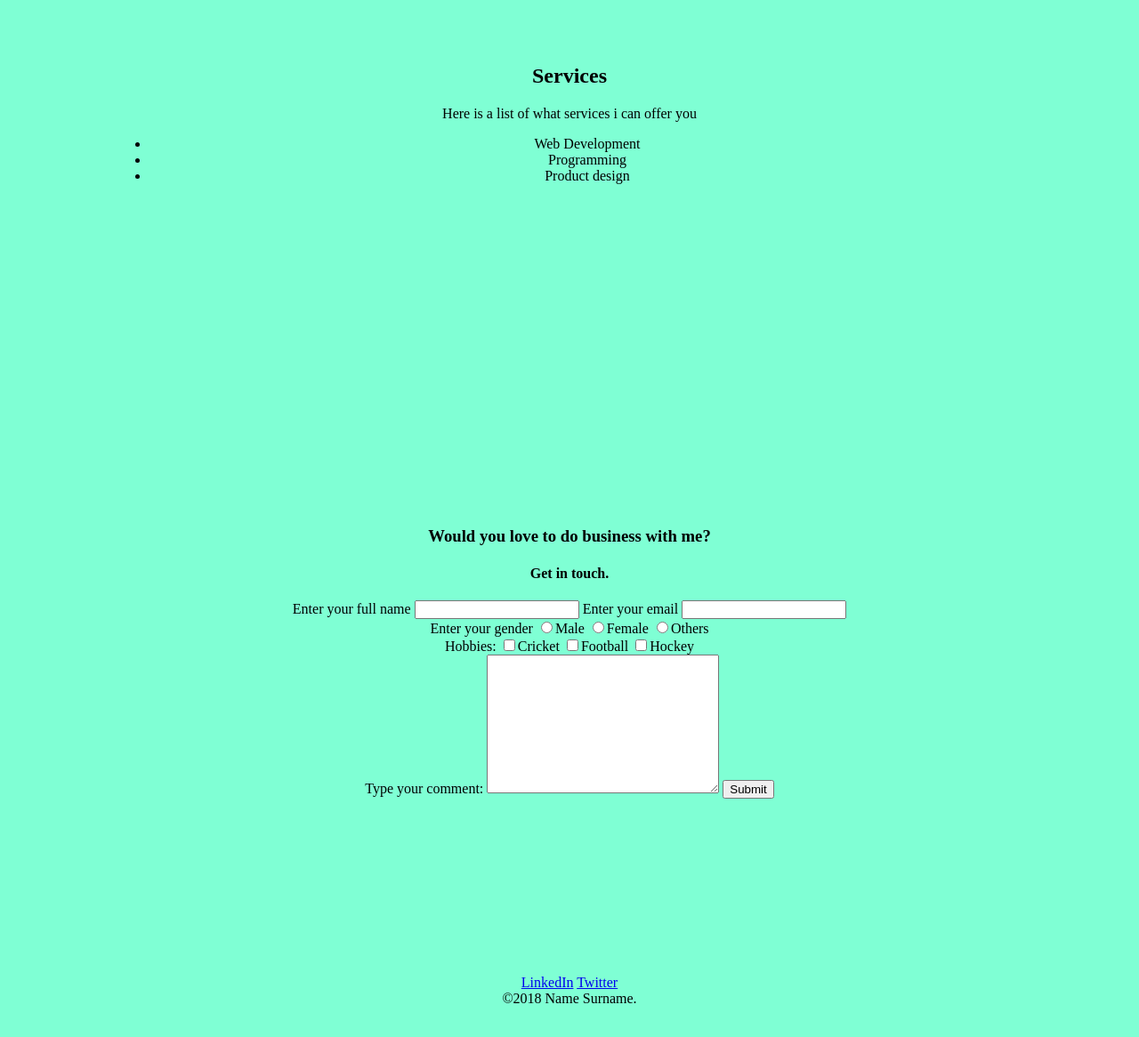
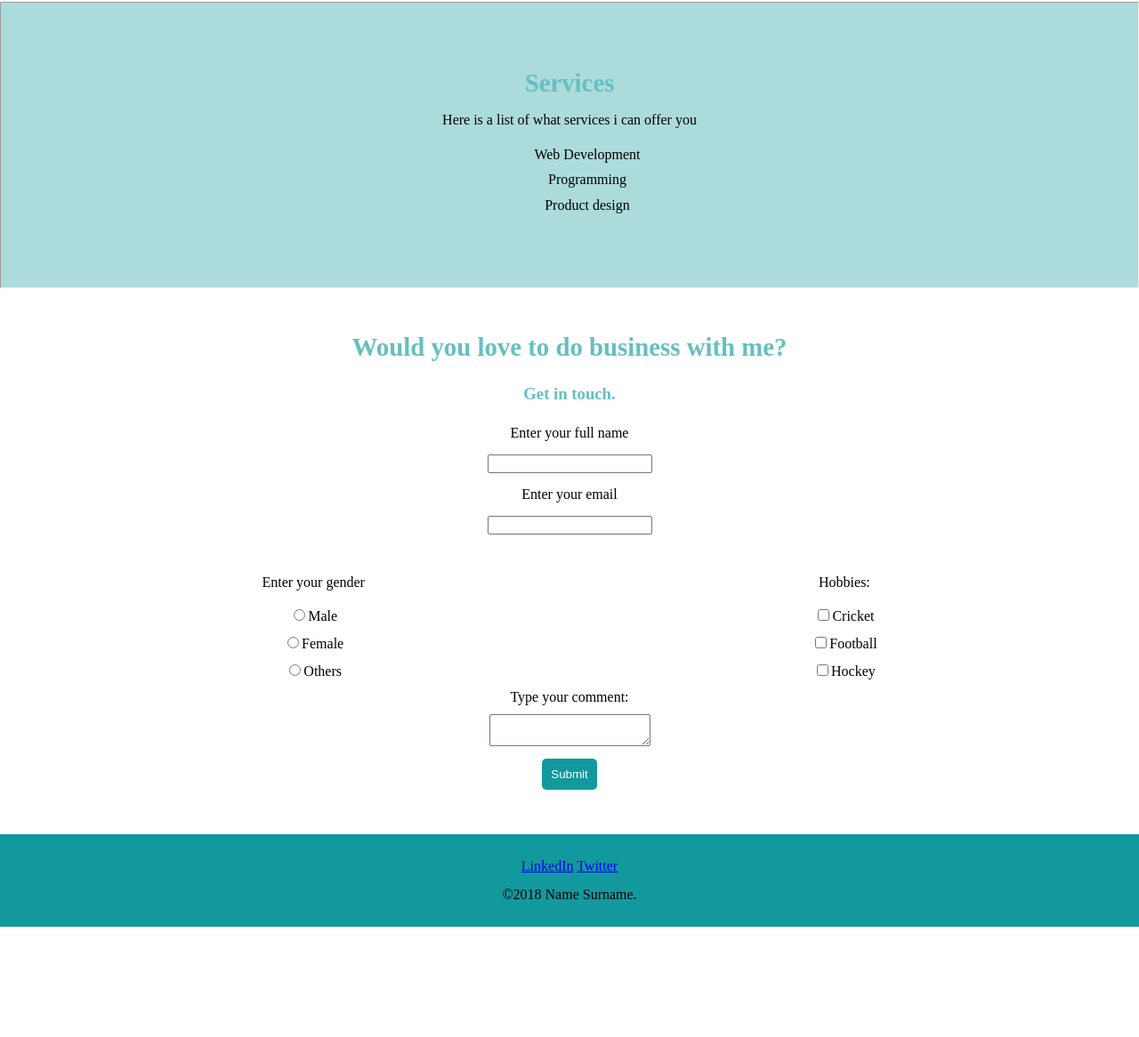
Before and after one commit to Skinpo/stutern-css-assignment, a plain HTML site: page index.html in a window 1280 px wide. Shown: the part 1200-2366 px from the top of the page at 89% size. After the commit the page ends 2242 px from the top, so only its background shows below. Drawn offline with Linux system fonts and the light colour scheme.

Commit message:
finish styling

```diff
--- a/index.html
+++ b/index.html
@@ -37,7 +37,7 @@
 
     <main>
 
-        <div id="2" class="container">
+        <div id="2" class="container id_two">
 
             <h2>My Skills.</h2>
 
@@ -60,7 +60,9 @@
 
         </div>
 
-        <div id="3" class="container">
+        <div id="3" class="id_three">
+
+            <div class="container content3">
                 <h2>Services</h2>
                 <p>Here is a list of what services i can offer you</p>
                 <ul>
@@ -70,39 +72,53 @@
                 </ul>
             </div>
 
+        </div>
+
         <div id="4" class="container">
 
-            <div>
-                <h3>Would you love to do business with me?</h3>
+            <div class="content4">
+                <h2>Would you love to do business with me?</h2>
                 <h4>Get in touch.</h4>
 
-                <form action="">
+                <form action="post">
 
-                    <div>
+                    <div class="name">
                         <label for="name">Enter your full name</label>
                         <input type="text" id="name">
                         <label for="email">Enter your email</label>
                         <input type="email" id="email">
                     </div>
 
+                    <div class="options">
+
                         <div>
                             <label for="gender">Enter your gender</label>
+                            <br> <br>
                             <input type="radio" name="gender" id="radio-male" value="male">Male
+                            <br>
                             <input type="radio" name="gender" id="radio-female" value="female">Female
+                            <br>
                             <input type="radio" name="gender" id="radio-others" value="others">Others
                         </div>
 
-                    <div>
+                        <div class="choice">
                             <label for="hobbies">Hobbies:</label>
+                            <br> <br>
                             <input type="checkbox" name="hobbies" id="checkbox-cricket" value="cricket">Cricket
+                            <br>
                             <input type="checkbox" name="hobbies" id="checkbox-football" value="football">Football
+                            <br>
                             <input type="checkbox" name="hobbies" id="checkbox-hockey" value="hockey">Hockey
                         </div>
 
-                    <div>
+                    </div>
+
+                    <div class="comment">
                         <label for="textarea">Type your comment:</label>
-                        <textarea name="textarea" id="text_area" cols="30" rows="10"></textarea>
-                        <button type="submit">Submit</button>
+                        <br>
+                        <textarea name="textarea" id="text_area" cols="20" rows="2"></textarea>
+                        <br>
+                        <button type="submit" id="Submit_button" class="btn">Submit</button>
                     </div>
 
                 </form>
@@ -115,7 +131,7 @@
 </body>
 
 <footer id="footer">
-    <div class="container">
+    <div id="5" class="container_footer">
 
         <div>
             <a href="#">LinkedIn</a>
--- a/style.css
+++ b/style.css
@@ -1,9 +1,10 @@
 body {
-    background-color: aquamarine;
+    /* background-color: aquamarine; */
     box-sizing: border-box;
     margin: 0;
     padding: 0;
     text-align: center;
+    font-family: merriweather, serif;
 }
 
 header {
@@ -12,13 +13,19 @@ header {
 
 h2 {
     font-family: montserrat, sans-serrif;
+    font-size: 1.8em;
 }
 
 .container {
-    width: 80%;
+    max-width: 90%;
     margin: auto;
     min-height: 472px;
     padding-top: 50px;
+}
+
+.container_footer {
+    max-width: 90%;
+    margin: auto;
 }
 
 .jessy {
@@ -30,6 +37,7 @@ h2 {
     margin: 0px 0px;
     font-size: 5em;
     color: #fff;
+    font-family: cursive;
 }
 
 .jessy p {
@@ -40,13 +48,128 @@ h2 {
 .header_content {
     display: flex;
     justify-content: space-between;
+    padding-top: 100px;
+    flex-wrap: wrap;
+    max-width: 85%;
+    margin: auto;
 }
 
 .content1 {
-    width: 60%;
+    width: 62%;
 }
 
 .content1 h2 {
     color: #fff;
     margin: 0px 0px;
 }
+
+.content1 p {
+    margin: 5px 0px;
+    line-height: 1.8em;
+    font-family: 'Times New Roman', Times, serif;
+}
+
+.id_two {
+    padding-top: 0;
+}
+
+.id_two h2 {
+    margin-top: 0;
+    color: #66bfbf;
+    padding-top: 30px;
+}
+
+.id_two h3 {
+    color: #11999e;
+    font-family: montserrat, sans-serrif;
+    font-size: 1.2em;
+}
+
+.id_two p {
+    font-family: merriweather, serif;
+    margin-bottom: 30px;
+}
+
+.id_three {
+    background-color: #acdbdb;
+    border-style: inset;
+    border-width: 1px;
+}
+
+.content3 {
+    min-height: 270px;
+}
+
+.content3 h2 {
+    color: #66bfbf;
+    margin-bottom: 0;
+}
+
+.content3 p{
+    font-family: merriweather, serif;
+}
+
+ul {
+    font-family: merriweather, serif;
+    line-height: 1.8em;
+    margin-top: 0;
+}
+
+li {
+    display: block;
+}
+
+.content4 h2 {
+    color: #66bfbf;
+    margin: 0 0;
+}
+
+.content4 h4 {
+    font-family: montserrat, sans-serrif;
+    font-size: 1.17em;
+    color: #66bfbf;
+}
+
+.name {
+    display: inline-grid;
+}
+
+.content4 {
+    font-family: merriweather, serif;
+    margin-bottom: 50px;
+}
+
+.name label, .name input, .options input, .choice input {
+    margin-bottom: 15px;
+}
+
+.options {
+    display: flex;
+    justify-content: space-between;
+    max-width: 60%;
+    margin: auto;
+    font-family: merriweather, serif;
+    margin-top: 30px;
+    flex-wrap: wrap;
+}
+
+.comment textarea {
+    margin: 10px 10px;
+}
+
+.btn {
+    padding: 10px;
+    border-radius: 5px;
+    border: none;
+    background-color: #11999e;
+    color: white;
+}
+
+footer {
+    background-color: #11999e;
+}
+
+.container_footer {
+    line-height: 2em;
+    padding: 20px 0;
+}
```
Also changed, not shown: 1 other file. Lines whose indentation alone changed are shown as unchanged.
